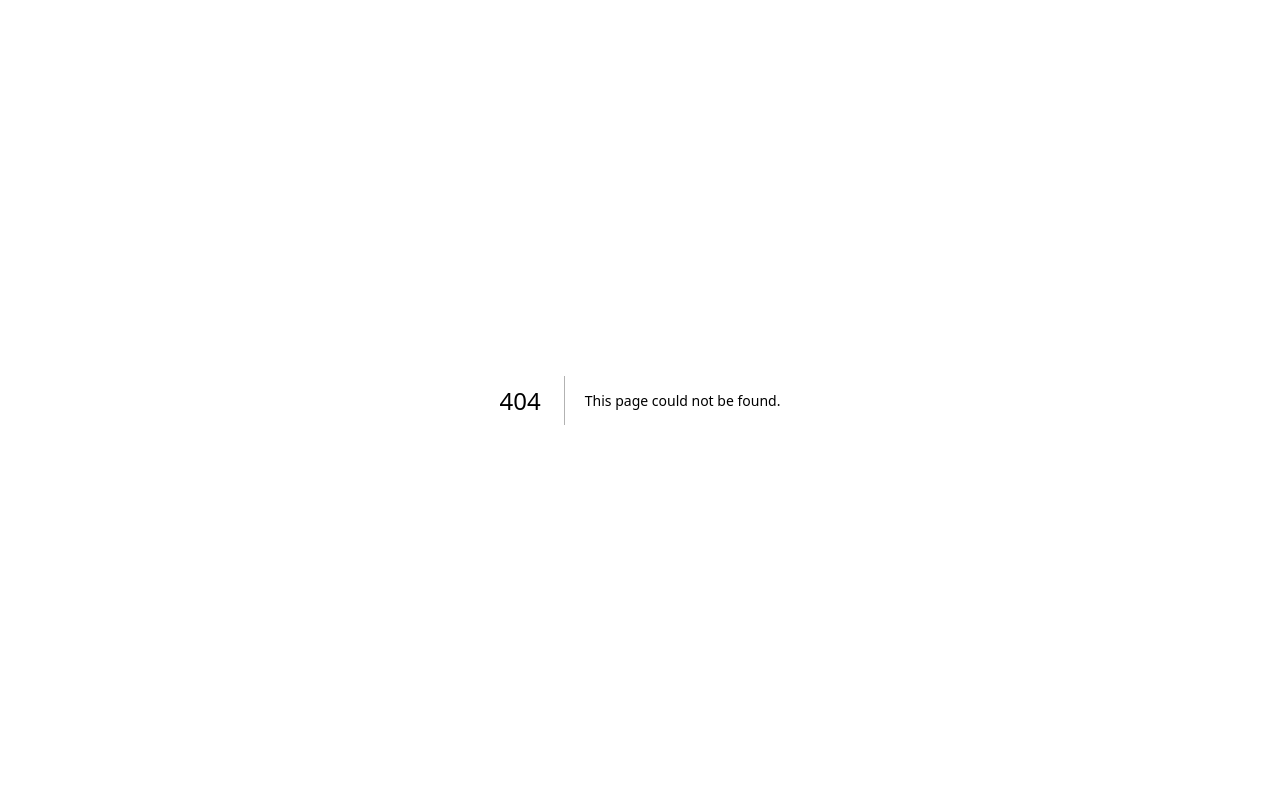
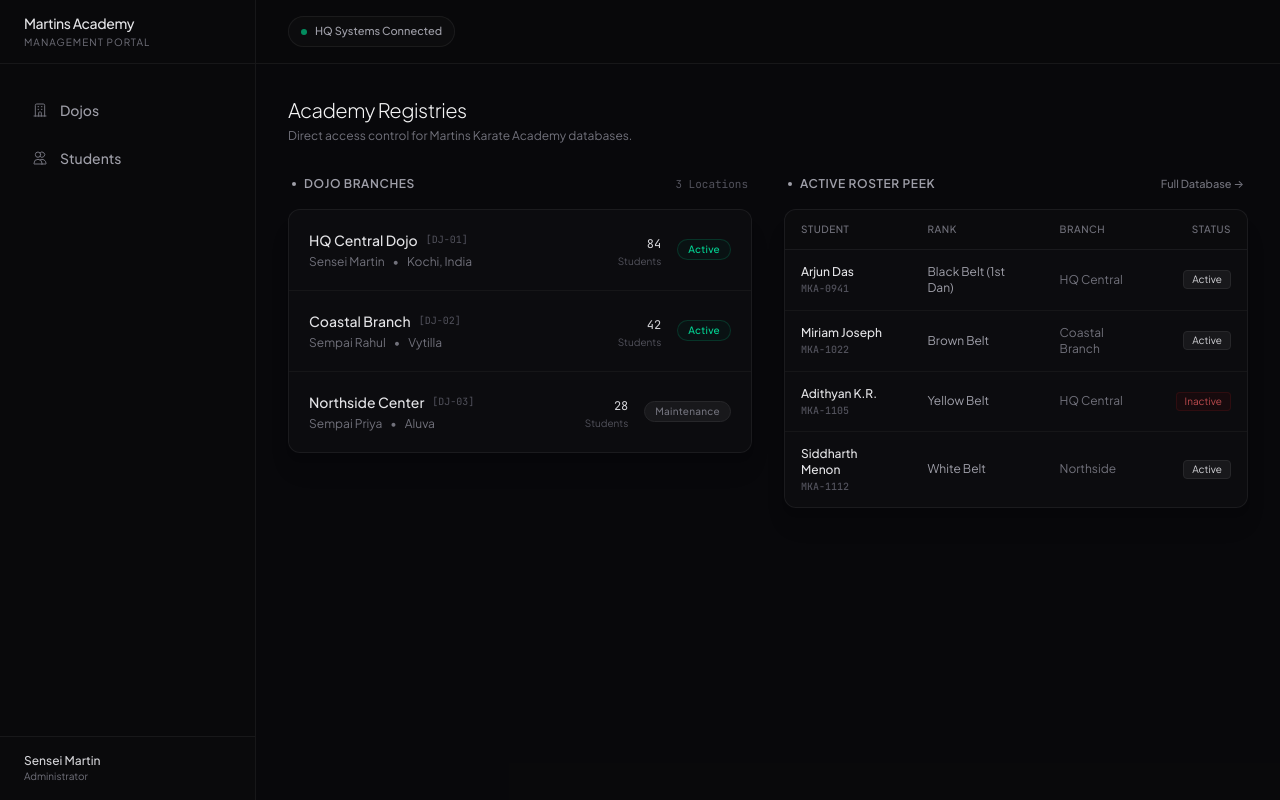
Before and after one commit to Brito-Reji/karate-management, a Next.js app: page /admin in a window 1280 px wide. Before the commit this address had no page. Built offline with nearby package versions, Linux system fonts and the light colour scheme; a web font is replaced by a local one.

Commit message:
feat: implement admin dashboard with registry listings and update navigation layout

```diff
--- a/src/app/admin/layout.jsx
+++ b/src/app/admin/layout.jsx
@@ -7,29 +7,31 @@ export default function AdminLayout({ children }) {
   const [isMobileMenuOpen, setIsMobileMenuOpen] = useState(false);
   const pathname = usePathname();
 
-  // Escape Hatch: If the current route is the login page, bypass the sidebar shell completely
+  // Escape Hatch: If the admin is logging in, don't show any sidebar at all
   if (pathname === '/admin/login') {
     return <>{children}</>;
   }
 
+  // Pure, stripped-down navigation matching your exact request
   const navItems = [
-    { label: 'Overview', path: '/admin', icon: 'M4 6h16M4 12h16M4 18h7' },
-    { label: 'Students Roster', path: '/admin/students', icon: 'M12 4.354a4 4 0 110 5.292M15 21H3v-1a6 6 0 0112 0v1zm0 0h6v-1a6 6 0 00-9-5.197M13 7a4 4 0 11-8 0 4 4 0 018 0z' },
-    { label: 'Payments', path: '/admin/payments', icon: 'M12 8c-1.657 0-3 .895-3 2s1.343 2 3 2 3 .895 3 2-1.343 2-3 2m0-8c1.11 0 2.08.402 2.599 1M12 8V7m0 1v8m0 0v1m0-1c-1.11 0-2.08-.402-2.599-1M12 16v1M4.44 5.44a2 2 0 012.83 0L12 10.12l4.73-4.69a2 2 0 112.83 2.83L14.83 13l4.73 4.69a2 2 0 11-2.83 2.83L12 15.88l-4.73 4.69a2 2 0 11-2.83-2.83L9.17 13 4.44 8.27a2 2 0 010-2.83z' },
+    { label: 'Dojos', path: '/admin/dojos', icon: 'M19 21V5a2 2 0 00-2-2H7a2 2 0 00-2 2v16m14 0h2m-2 0h-5m-9 0H3m2 0h5M9 7h1m-1 4h1m4-4h1m-1 4h1m-5 10v-5a1 1 0 011-1h2a1 1 0 011 1v5m-4 0h4' },
+    { label: 'Students', path: '/admin/students', icon: 'M12 4.354a4 4 0 110 5.292M15 21H3v-1a6 6 0 0112 0v1zm0 0h6v-1a6 6 0 00-9-5.197M13 7a4 4 0 11-8 0 4 4 0 018 0z' },
   ];
 
   return (
     <div className="min-h-screen bg-zinc-950 text-zinc-100 font-sans flex antialiased">
 
-      {/* DESKTOP SIDEBAR */}
+      {/* 1. DESKTOP LEFT SIDEBAR */}
       <aside className="hidden lg:flex flex-col w-64 bg-zinc-950 border-r border-white/[0.06] h-screen sticky top-0 shrink-0 z-20">
+        {/* Brand Header */}
         <div className="h-16 flex items-center px-6 border-b border-white/[0.06]">
           <div className="flex flex-col">
             <span className="text-sm font-medium tracking-tight text-zinc-200">Martins Academy</span>
-            <span className="text-[10px] uppercase tracking-widest text-zinc-500 mt-0.5">HQ Control</span>
+            <span className="text-[10px] uppercase tracking-widest text-zinc-500 mt-0.5">Management Portal</span>
           </div>
         </div>
 
+        {/* Clean, Focused Navigation Items */}
         <nav className="flex-1 px-4 py-6 space-y-1">
           {navItems.map((item) => {
             const isActive = pathname === item.path;
@@ -43,7 +45,13 @@ export default function AdminLayout({ children }) {
                     : 'text-zinc-400 hover:text-zinc-200 hover:bg-white/[0.01]'
                 }`}
               >
-                <svg className={`w-4 h-4 ${isActive ? 'text-zinc-200' : 'text-zinc-500 group-hover:text-zinc-400'}`} fill="none" viewBox="0 0 24 24" stroke="currentColor" strokeWidth="1.5">
+                <svg
+                  className={`w-4 h-4 ${isActive ? 'text-zinc-200' : 'text-zinc-500 group-hover:text-zinc-400'}`}
+                  fill="none"
+                  viewBox="0 0 24 24"
+                  stroke="currentColor"
+                  strokeWidth="1.5"
+                >
                   <path strokeLinecap="round" strokeLinejoin="round" d={item.icon} />
                 </svg>
                 <span>{item.label}</span>
@@ -51,13 +59,26 @@ export default function AdminLayout({ children }) {
             );
           })}
         </nav>
+
+        {/* Minimalist Admin Profile Row */}
+        <div className="p-4 border-t border-white/[0.06] bg-zinc-900/10">
+          <div className="flex items-center justify-between px-2">
+            <div className="flex flex-col">
+              <span className="text-xs font-medium text-zinc-300">Sensei Martin</span>
+              <span className="text-[10px] text-zinc-500">Administrator</span>
+            </div>
+          </div>
+        </div>
       </aside>
 
-      {/* MOBILE DRAWER */}
+      {/* 2. MOBILE LEFT SIDEBAR DRAWER */}
       {isMobileMenuOpen && (
         <div className="fixed inset-0 bg-black/60 backdrop-blur-sm z-40 lg:hidden" onClick={() => setIsMobileMenuOpen(false)} />
       )}
-      <aside className={`fixed top-0 bottom-0 left-0 w-72 bg-zinc-950 border-r border-white/[0.06] z-50 transform transition-transform duration-300 lg:hidden flex flex-col ${isMobileMenuOpen ? 'translate-x-0' : '-translate-x-full'}`}>
+
+      <aside className={`fixed top-0 bottom-0 left-0 w-72 bg-zinc-950 border-r border-white/[0.06] z-50 transform transition-transform duration-300 ease-in-out lg:hidden flex flex-col ${
+        isMobileMenuOpen ? 'translate-x-0' : '-translate-x-full'
+      }`}>
         <div className="h-16 flex items-center justify-between px-6 border-b border-white/[0.06]">
           <span className="text-sm font-medium tracking-tight text-zinc-200">Martins Karate</span>
           <button onClick={() => setIsMobileMenuOpen(false)} className="text-zinc-400 hover:text-zinc-200">
@@ -66,27 +87,39 @@ export default function AdminLayout({ children }) {
         </div>
         <nav className="flex-1 px-4 py-6 space-y-1">
           {navItems.map((item) => (
-            <a key={item.label} href={item.path} onClick={() => setIsMobileMenuOpen(false)} className="flex items-center space-x-3 px-4 h-11 rounded-lg text-sm font-medium text-zinc-400 hover:text-zinc-200 hover:bg-white/[0.02]">
+            <a
+              key={item.label}
+              href={item.path}
+              onClick={() => setIsMobileMenuOpen(false)}
+              className="flex items-center space-x-3 px-4 h-11 rounded-lg text-sm font-medium text-zinc-400 hover:text-zinc-200 hover:bg-white/[0.02]"
+            >
               <span>{item.label}</span>
             </a>
           ))}
         </nav>
       </aside>
 
-      {/* WORKSPACE CONTENT */}
+      {/* 3. MAIN CONTENT WORKSPACE */}
       <div className="flex-1 flex flex-col min-w-0 min-h-screen">
         <header className="h-16 border-b border-white/[0.06] bg-zinc-950/80 backdrop-blur-md sticky top-0 px-4 sm:px-6 lg:px-8 flex items-center justify-between z-10">
-          <button onClick={() => setIsMobileMenuOpen(true)} className="p-2 -ml-2 text-zinc-400 hover:text-zinc-200 lg:hidden">
+          <button
+            onClick={() => setIsMobileMenuOpen(true)}
+            className="p-2 -ml-2 text-zinc-400 hover:text-zinc-200 lg:hidden"
+          >
             <svg className="w-5 h-5" fill="none" viewBox="0 0 24 24" stroke="currentColor" strokeWidth="1.5"><path strokeLinecap="round" strokeLinejoin="round" d="M4 6h16M4 12h16M4 18h16" /></svg>
           </button>
+
           <div className="flex items-center space-x-2 bg-white/[0.02] border border-white/[0.06] px-3 py-1.5 rounded-full text-[11px] text-zinc-400 font-medium">
             <span className="w-1.5 h-1.5 rounded-full bg-emerald-500 animate-pulse" />
-            <span>Systems Active</span>
+            <span>HQ Systems Connected</span>
           </div>
         </header>
 
+        {/* Child Pages (Dojo lists, student grid, etc.) render here */}
         <main className="flex-1 p-4 sm:p-6 lg:p-8 bg-zinc-950/40">
-          <div className="max-w-7xl mx-auto w-full">{children}</div>
+          <div className="max-w-7xl mx-auto w-full">
+            {children}
+          </div>
         </main>
       </div>
 
--- /dev/null
+++ b/src/app/admin/page.jsx
@@ -0,0 +1,133 @@
+'use client';
+
+import React, { useState } from 'react';
+
+export default function AdminDashboard() {
+  // Master Registries
+  const [dojos] = useState([
+    { id: 'DJ-01', name: 'HQ Central Dojo', location: 'Kochi, India', instructor: 'Sensei Martin', count: 84, status: 'Active' },
+    { id: 'DJ-02', name: 'Coastal Branch', location: 'Vytilla', instructor: 'Sempai Rahul', count: 42, status: 'Active' },
+    { id: 'DJ-03', name: 'Northside Center', location: 'Aluva', instructor: 'Sempai Priya', count: 28, status: 'Maintenance' },
+  ]);
+
+  const [students] = useState([
+    { id: 'MKA-0941', name: 'Arjun Das', belt: 'Black Belt (1st Dan)', dojo: 'HQ Central', status: 'Active' },
+    { id: 'MKA-1022', name: 'Miriam Joseph', belt: 'Brown Belt', dojo: 'Coastal Branch', status: 'Active' },
+    { id: 'MKA-1105', name: 'Adithyan K.R.', belt: 'Yellow Belt', dojo: 'HQ Central', status: 'Inactive' },
+    { id: 'MKA-1112', name: 'Siddharth Menon', belt: 'White Belt', dojo: 'Northside', status: 'Active' },
+  ]);
+
+  return (
+    <div className="space-y-8 animate-fadeIn">
+
+      {/* HEADER */}
+      <div>
+        <h1 className="text-xl font-light tracking-tight text-zinc-100">Academy Registries</h1>
+        <p className="text-xs text-zinc-500 mt-1">Direct access control for Martins Karate Academy databases.</p>
+      </div>
+
+      {/* TWO-COLUMN LISTING INTERFACE */}
+      <div className="grid grid-cols-1 lg:grid-cols-2 gap-8 items-start">
+
+        {/* DOJO REGISTRY LISTING */}
+        <div className="space-y-4">
+          <div className="flex items-center justify-between px-1">
+            <div className="flex items-center space-x-2">
+              <span className="w-1 h-1 rounded-full bg-zinc-400" />
+              <h2 className="text-xs font-semibold tracking-wider text-zinc-400 uppercase">Dojo Branches</h2>
+            </div>
+            <span className="text-[11px] font-mono text-zinc-600">{dojos.length} Locations</span>
+          </div>
+
+          <div className="bg-white/[0.02] border border-white/[0.06] rounded-xl overflow-hidden shadow-xl">
+            <div className="divide-y divide-white/[0.04]">
+              {dojos.map((dojo) => (
+                <div key={dojo.id} className="p-5 flex items-center justify-between hover:bg-white/[0.01] transition-colors group">
+                  <div className="space-y-1 pr-4">
+                    <div className="flex items-center space-x-2">
+                      <h3 className="text-sm font-medium text-zinc-200 group-hover:text-white transition-colors">{dojo.name}</h3>
+                      <span className="text-[10px] font-mono text-zinc-600">[{dojo.id}]</span>
+                    </div>
+                    <div className="flex flex-wrap items-center gap-x-2 gap-y-0.5 text-xs text-zinc-500">
+                      <span>{dojo.instructor}</span>
+                      <span>•</span>
+                      <span>{dojo.location}</span>
+                    </div>
+                  </div>
+
+                  <div className="flex items-center space-x-4 shrink-0">
+                    <div className="text-right hidden sm:block">
+                      <span className="text-xs font-mono text-zinc-300">{dojo.count}</span>
+                      <span className="text-[10px] text-zinc-600 block">Students</span>
+                    </div>
+                    <span className={`text-[10px] font-medium px-2.5 py-0.5 rounded-full tracking-wide border ${
+                      dojo.status === 'Active'
+                        ? 'bg-emerald-950/20 border-emerald-500/20 text-emerald-400'
+                        : 'bg-zinc-900 border-zinc-800 text-zinc-500'
+                    }`}>
+                      {dojo.status}
+                    </span>
+                  </div>
+                </div>
+              ))}
+            </div>
+          </div>
+        </div>
+
+        {/* STUDENT ROSTER LISTING */}
+        <div className="space-y-4">
+          <div className="flex items-center justify-between px-1">
+            <div className="flex items-center space-x-2">
+              <span className="w-1 h-1 rounded-full bg-zinc-400" />
+              <h2 className="text-xs font-semibold tracking-wider text-zinc-400 uppercase">Active Roster Peek</h2>
+            </div>
+            <a href="/admin/students" className="text-[11px] font-medium text-zinc-500 hover:text-zinc-300 transition-colors">
+              Full Database →
+            </a>
+          </div>
+
+          <div className="bg-white/[0.02] border border-white/[0.06] rounded-xl overflow-hidden shadow-xl">
+            <div className="overflow-x-auto">
+              <table className="w-full text-left border-collapse">
+                <thead>
+                  <tr className="border-b border-white/[0.06] text-[10px] tracking-wider text-zinc-500 uppercase bg-black/10">
+                    <th className="py-3 px-4 font-medium">Student</th>
+                    <th className="py-3 px-4 font-medium hidden sm:table-cell">Rank</th>
+                    <th className="py-3 px-4 font-medium">Branch</th>
+                    <th className="py-3 px-4 font-medium text-right">Status</th>
+                  </tr>
+                </thead>
+                <tbody className="divide-y divide-white/[0.04]">
+                  {students.map((student) => (
+                    <tr key={student.id} className="hover:bg-white/[0.01] transition-colors group text-xs">
+                      <td className="py-3.5 px-4 font-medium text-zinc-200">
+                        <div className="group-hover:text-white transition-colors">{student.name}</div>
+                        <div className="text-[10px] font-mono text-zinc-600 mt-0.5">{student.id}</div>
+                      </td>
+                      <td className="py-3.5 px-4 text-zinc-400 hidden sm:table-cell">
+                        {student.belt}
+                      </td>
+                      <td className="py-3.5 px-4 text-zinc-500">
+                        {student.dojo}
+                      </td>
+                      <td className="py-3.5 px-4 text-right">
+                        <span className={`inline-block text-[10px] px-2 py-0.5 rounded border ${
+                          student.status === 'Active'
+                            ? 'bg-zinc-900 border-zinc-800 text-zinc-300'
+                            : 'bg-red-950/20 border-red-500/10 text-red-400/70'
+                        }`}>
+                          {student.status}
+                        </span>
+                      </td>
+                    </tr>
+                  ))}
+                </tbody>
+              </table>
+            </div>
+          </div>
+        </div>
+
+      </div>
+    </div>
+  );
+}
```
